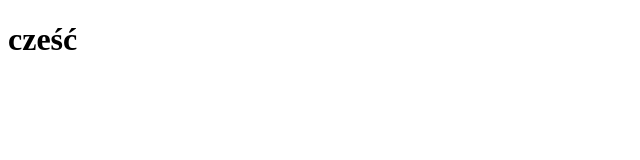
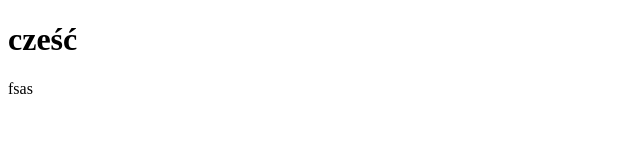
Before and after one commit to Jedrzejewsky/te-cik, a plain HTML site: page index.html in a window 1280 px wide. Shown: the full height of the page, 0-640 px from the left. Drawn offline with Linux system fonts and the light colour scheme; files that its build step writes are made by us from their sources.

Commit message:
paragraf

```diff
--- a/index.html
+++ b/index.html
@@ -8,5 +8,6 @@
 </head>
 <body>
 <h1>cześć</h1>
+<p>fsas</p>
 </body>
 </html>
```
